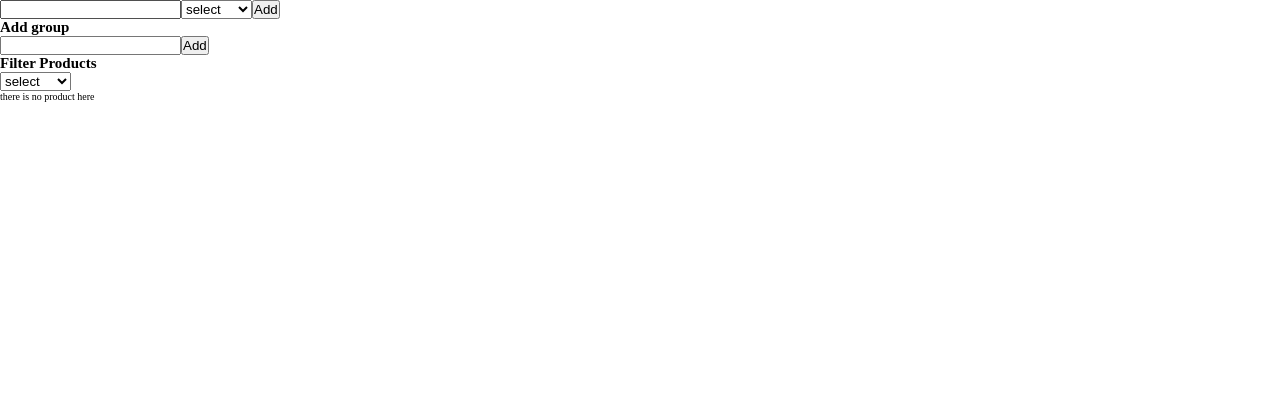
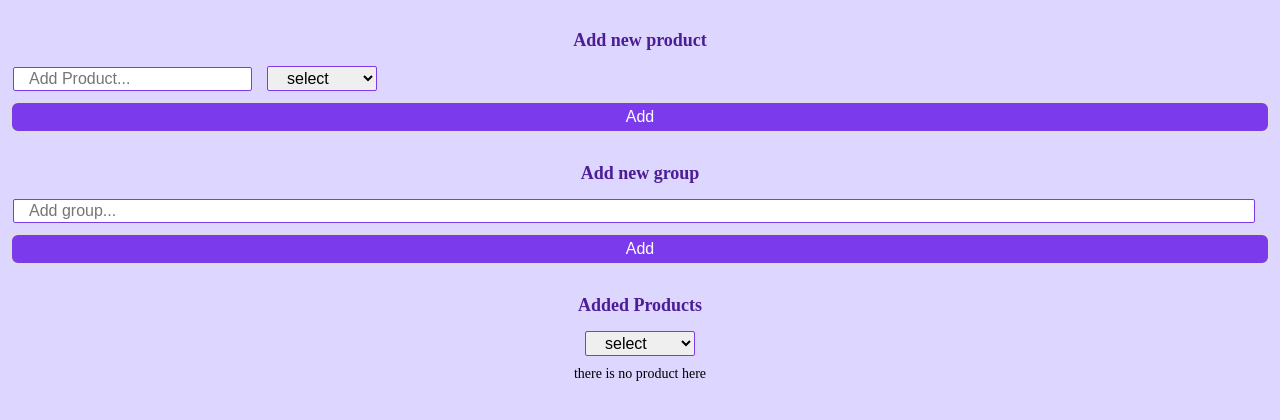
Before and after one commit to mahdi-nemati/Products-List-App, a React (Create React App) app: page / in a window 1280 px wide. Shown: the top 420 px of the page. Built offline with nearby package versions, Linux system fonts and the light colour scheme.

Commit message:
complated style 1

```diff
--- a/public/index.html
+++ b/public/index.html
@@ -24,7 +24,7 @@
       work correctly both with client-side routing and a non-root public URL.
       Learn how to configure a non-root public URL by running `npm run build`.
     -->
-    <title>React App</title>
+    <title>Product List App | Mahdi</title>
   </head>
   <body>
     <noscript>You need to enable JavaScript to run this app.</noscript>
--- a/src/App.css
+++ b/src/App.css
@@ -1,13 +1,91 @@
 html {
   font-size: 62.5%;
 }
-.nav {
+/*  add new product section */
+.container {
+  margin-top: 3rem;
+  margin-bottom: 3rem;
+}
+.addProForm {
   display: flex;
-  justify-content: space-around;
-  background-color: cadetblue;
-  padding: 20px;
+  flex-direction: column;
+}
+.addProForm button,
+.addGForm button {
+  margin-top: 1rem;
+  border: 2px solid #ddd;
+  outline: none;
+  background-color: #7c3aed;
+  padding: 0.5rem 0;
+  border-radius: 8px;
+  color: #fff;
+  cursor: pointer;
+  font-size: 1.6rem;
+}
+.addProForm input,
+.addGForm input {
+  border: 1px solid #7c3aed;
+  margin-right: 1.5rem;
+  margin-left: 0.3rem;
+  padding: 0.2rem 1.5rem;
+  border-radius: 2px;
+  outline: none;
+  font-size: 1.6rem;
+}
+.addProForm input:focus,
+.addProForm select:focus,
+.addGForm input:focus,
+.showProCon select:focus {
+  border: 2px solid #7c3aed;
+}
+.addProForm select , .showProCon select {
+  border: 1px solid #7c3aed;
+  padding: 0.2rem 1.5rem;
+  outline: none;
+  border-radius: 2px;
+  font-size: 1.6rem;
+}
+/* Add new group section */
+.addGForm {
+  display: flex;
+  flex-direction: column;
+}
+.showProCon {
+  display: flex;
+  flex-direction: column;
+  align-items: center;
+  margin-top: 1rem;
+}
+.remain{
+  margin-top: 1rem;
+  font-size: 1.4rem;
+}
+.list li{
+  margin-bottom: 1rem;
+  display: flex;
+  flex-direction: row-reverse;
+  justify-content: space-between;
+  width: 250px;
+  font-size: 1.6rem;
+  background: #a78bfa;
+  padding: 0.7rem 1rem;
+  border-radius: 5px;
+}
+.list li span{
+  background-color: #7c3aed;
+  color: #fff;
+  font-size: 1.6rem;
+  padding: 0.3rem 1.2rem;
+  border-radius: 5px;
+}
+.title{
   font-size: 1.8rem;
+  margin-bottom: 1.5rem;
+  display: flex;
+  justify-content: center;
+  color: #4c1d95;
 }
-.activeClass{
-  color: rgb(240, 113, 113);
+body{
+  background-color: #ddd6fe;
+  padding: 0 1rem;
 }
--- a/src/App.js
+++ b/src/App.js
@@ -1,6 +1,5 @@
 import "./App.css";
 import ProdutListApp from "./components/ProductListApp";
-
 function App() {
   return (
     <div>
--- a/src/components/FilterProducts.jsx
+++ b/src/components/FilterProducts.jsx
@@ -13,26 +13,32 @@ const FilterProducts = ({ productsDetail, group }) => {
   }, [selectCategory, productsDetail]);
 
   const renderProducts = () => {
-    if (showCatg.length === 0) return <p>there is no product here</p>;
+    if (showCatg.length === 0)
+      return <p className="remain">there is no product here</p>;
     else {
       return (
-        <ul>
+        <ul className="container list">
           {showCatg.map((s) => (
-            <li key={s.name}>{s.name}</li>
+            <li key={s.name}>
+              <p>{s.name}</p>
+              <span>{s.group}</span>
+            </li>
           ))}
         </ul>
       );
     }
   };
   return (
-    <section>
-      <h2>Filter Products</h2>
+    <section className="container">
+      <h2 className="title">Added Products</h2>
+      <div className="showProCon">
         <select onChange={(e) => setSelectCategory(e.target.value)}>
           {group.map((g) => (
             <option key={g.title}>{g.title}</option>
           ))}
         </select>
         {renderProducts()}
+      </div>
     </section>
   );
 };
--- a/src/components/NewGroup.jsx
+++ b/src/components/NewGroup.jsx
@@ -1,10 +1,17 @@
 const NewGroup = ({ submitUpdateGroup, updateGroupHandler, newGroup }) => {
   return (
-    <form onSubmit={submitUpdateGroup}>
-      <h2>Add group</h2>
-      <input type="text" onChange={updateGroupHandler} value={newGroup} />
-      <button type="submit">Add</button>
-    </form>
+    <section>
+      <h2 className="title">Add new group</h2>
+      <form onSubmit={submitUpdateGroup} className="addGForm">
+        <input
+          type="text"
+          onChange={updateGroupHandler}
+          value={newGroup}
+          placeholder="Add group..."
+        />
+        <button type="submit">Add</button>
+      </form>
+    </section>
   );
 };
 
--- a/src/components/NewProduct.jsx
+++ b/src/components/NewProduct.jsx
@@ -7,17 +7,27 @@ const NewProduct = ({
   errorHandler,
 }) => {
   return (
-    <form onSubmit={submitHandler}>
-      <input type="text" onChange={nameHandler} value={input} />
+    <section className="container">
+      <h3 className="title">Add new product</h3>
+      <form onSubmit={submitHandler} className="addProForm">
+        <div>
+          <input
+            type="text"
+            onChange={nameHandler}
+            value={input}
+            placeholder="Add Product..."
+          />
           <select onChange={groupHandler}>
             {group.map((g) => (
               <option key={g.title}>{g.title}</option>
             ))}
           </select>
+        </div>
         <button type="submit" onClick={errorHandler}>
           Add
         </button>
       </form>
+    </section>
   );
 };
 
```
Lines whose indentation alone changed are shown as unchanged.
